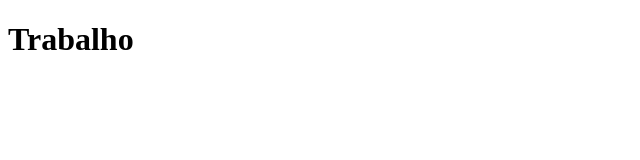
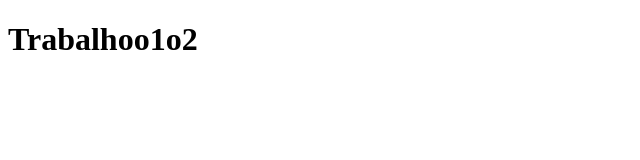
Before and after one commit to marizari/Prova-Actions, a plain HTML site: page index.html in a window 1280 px wide. Shown: the whole page, without its empty margins (0-640 px from the left). Drawn offline with Linux system fonts and the light colour scheme.

Commit message:
Update header text from 'Trabalho' to 'Trabalhoo1o2'

```diff
--- a/index.html
+++ b/index.html
@@ -6,7 +6,7 @@
     <title>Document</title>
 </head>
 <body>
-    <h1>Trabalho</h1>
+    <h1>Trabalhoo1o2</h1>
 
 
 </body>
```
